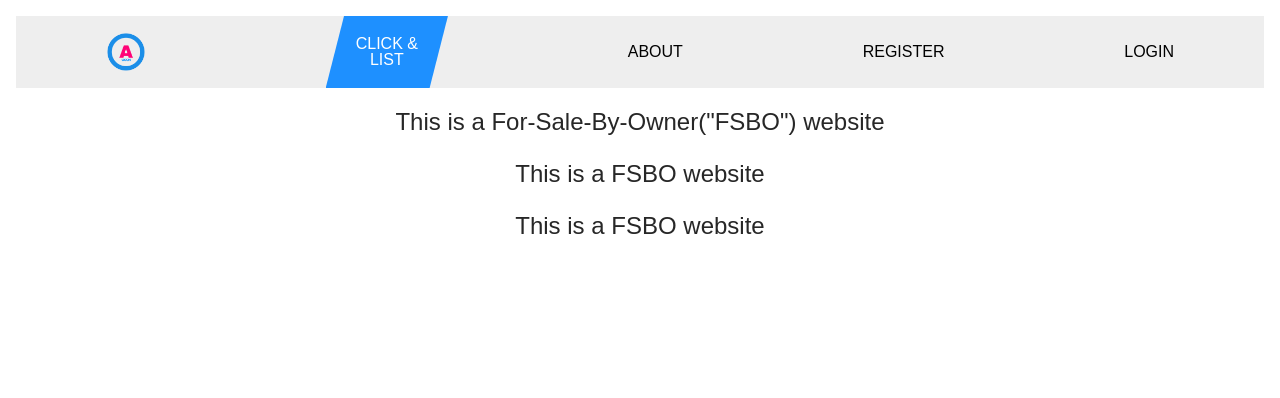
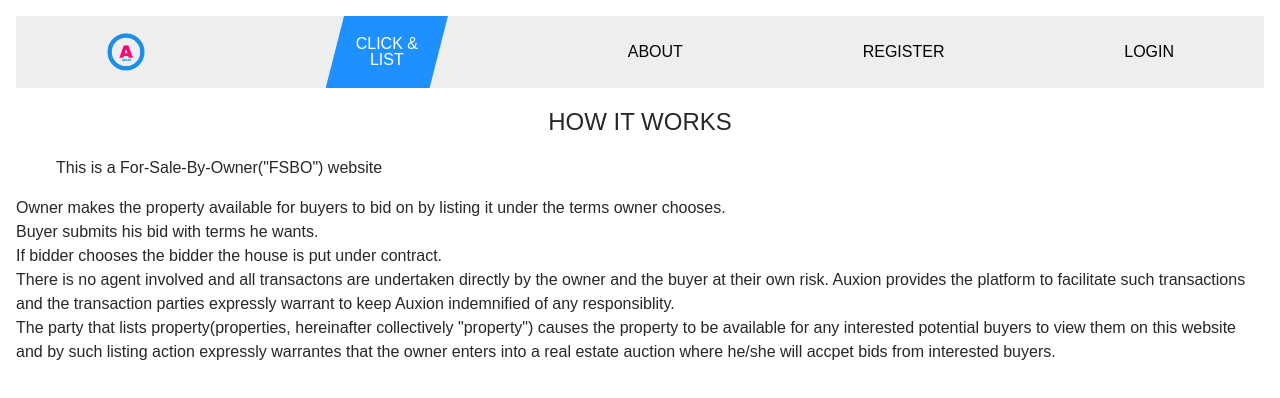
Before and after one commit to jksh88/auxion, a React (Create React App) app in the folder client/: page /about in a window 1280 px wide. Shown: the top 398 px of the page. Built offline with nearby package versions, Linux system fonts and the light colour scheme; the HTML template or start-up script is replaced by a standard one.

Commit message:
previous bug fix on router.patch: property.id to property._id

```diff
--- a/client/src/components/aboutPage.component.jsx
+++ b/client/src/components/aboutPage.component.jsx
@@ -1,9 +1,28 @@
 const AboutPage = () => {
   return (
     <div>
-      <h1>This is a For-Sale-By-Owner("FSBO") website</h1>
-      <h1>This is a FSBO website</h1>
-      <h1>This is a FSBO website</h1>
+      <h1>HOW IT WORKS</h1>
+      <ul>This is a For-Sale-By-Owner("FSBO") website</ul>
+      <li>
+        Owner makes the property available for buyers to bid on by listing it
+        under the terms owner chooses.
+      </li>
+      <li>Buyer submits his bid with terms he wants. </li>
+      <li>If bidder chooses the bidder the house is put under contract.</li>
+      <li></li>
+      <li>
+        There is no agent involved and all transactons are undertaken directly
+        by the owner and the buyer at their own risk. Auxion provides the
+        platform to facilitate such transactions and the transaction parties
+        expressly warrant to keep Auxion indemnified of any responsiblity.
+      </li>
+      <li>
+        The party that lists property(properties, hereinafter collectively
+        "property") causes the property to be available for any interested
+        potential buyers to view them on this website and by such listing action
+        expressly warrantes that the owner enters into a real estate auction
+        where he/she will accpet bids from interested buyers.
+      </li>
     </div>
   );
 };
--- a/client/src/components/auctionPage.component.jsx
+++ b/client/src/components/auctionPage.component.jsx
@@ -82,7 +82,9 @@ const AuctionPage = (props) => {
       {property && (
         <>
           {/* <section className="address"> */}
-          <div>{`Auction page for address ${property.address?.street}`}</div>
+          <div>
+            <h1>{`Auction page for ${property.address?.street}, ${property.address?.city}, ${property.address?.state}`}</h1>
+          </div>
           {/* </section> */}
           <section className="picture-and-auction-info">
             <div className="one-picture" onClick={openModal}>
@@ -99,7 +101,10 @@ const AuctionPage = (props) => {
 
               <div className="by-user-type-interface">
                 {isOwner ? (
-                  <OwnerAuctionInterface bids={property.auction.bids} />
+                  <OwnerAuctionInterface
+                    id={property.auction.propertyOnSale}
+                    bids={property.auction.bids}
+                  />
                 ) : (
                   <BuyerAuctionInterface bids={property.auction.bids} />
                 )}
--- a/client/src/components/bidCard.component.jsx
+++ b/client/src/components/bidCard.component.jsx
@@ -18,7 +18,7 @@ const BidCard = ({ auction }) => {
   return (
     <div onClick={handleClick} className="bid-card">
       <div className="property-image">
-        <img src={images[0]} />
+        <img src={images[0]} alt="property picture" />
       </div>
       <div>{`${address.street}, ${address.city} ${address.state}`}</div>
       <div className="current-highest-bid">
--- a/client/src/components/ownerAuctionInterface.component.jsx
+++ b/client/src/components/ownerAuctionInterface.component.jsx
@@ -18,7 +18,18 @@ const OwnerAuctionInterface = (props) => {
         See all bids
       </button>
 
-      <button className="button-secondary">Change listing terms</button>
+      <button
+        className="button-secondary"
+        onClick={() =>
+          history.push({
+            pathname: `${history.location.pathname}/edit`,
+            // state: props.auction,
+            //TODO: figure out how to pre-populate existing listing terms on edit form
+          })
+        }
+      >
+        Change listing terms
+      </button>
     </div>
   );
 };
```
Also changed, not shown: 1 other file (tests, documents, lock files or other folders).
